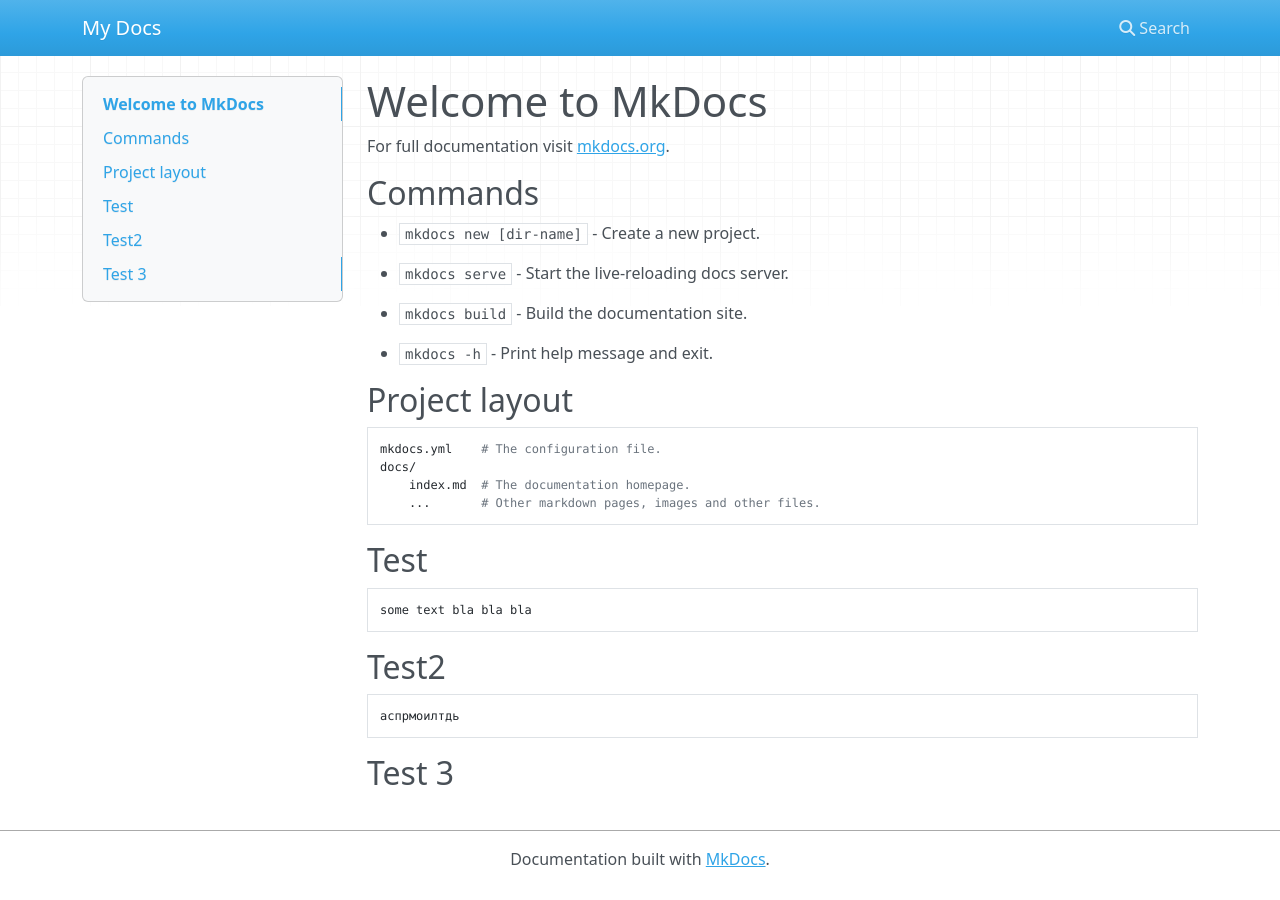
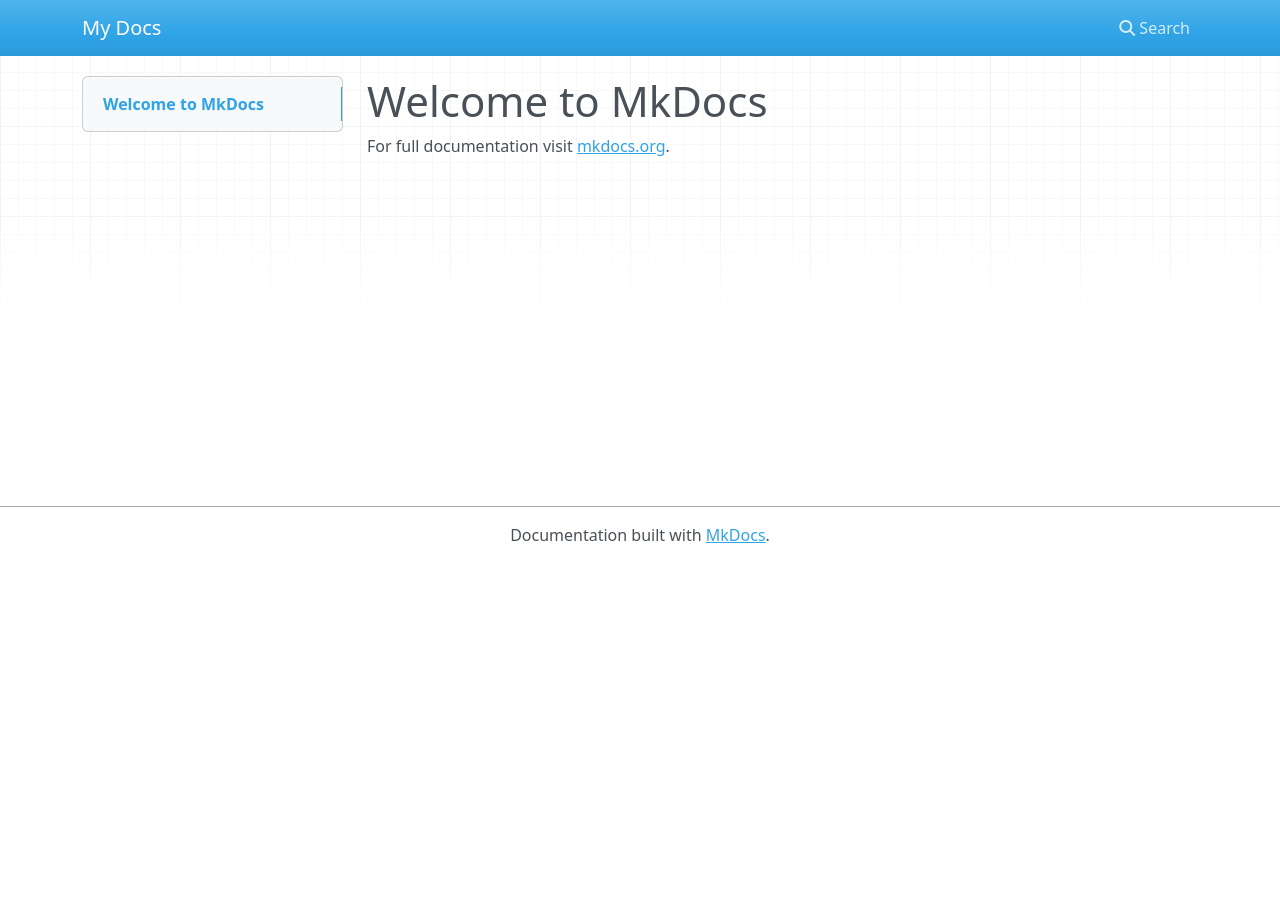
Before and after one commit to aggromarus/Markdown-mkdocs, an MkDocs documentation site: the page built from docs/index.md, in a window 1280 px wide. Built offline with MkDocs 1.6.1, drawn with Linux system fonts in a browser that asks for light colours; nearby versions of some CDN libraries.

Commit message:
#5 Проверка деплоя и обновления главной страницы

```diff
--- a/docs/index.md
+++ b/docs/index.md
@@ -2,30 +2,44 @@
 
 For full documentation visit [mkdocs.org](https://www.mkdocs.org).
 
-## Commands
+[//]: # (## Commands)
 
+[//]: # ()
+[//]: # ()
+[//]: # (* `mkdocs new [dir-name]` - Create a new project.)
 
-* `mkdocs new [dir-name]` - Create a new project.
+[//]: # ()
+[//]: # (* `mkdocs serve` - Start the live-reloading docs server.)
 
-* `mkdocs serve` - Start the live-reloading docs server.
+[//]: # ()
+[//]: # (* `mkdocs build` - Build the documentation site.)
 
-* `mkdocs build` - Build the documentation site.
+[//]: # ()
+[//]: # (* `mkdocs -h` - Print help message and exit.)
 
-* `mkdocs -h` - Print help message and exit.
+[//]: # ()
+[//]: # (## Project layout)
 
-## Project layout
+[//]: # ()
+[//]: # (    mkdocs.yml    # The configuration file.)
 
-    mkdocs.yml    # The configuration file.
-    docs/
-        index.md  # The documentation homepage.
-        ...       # Other markdown pages, images and other files.
+[//]: # (    docs/)
 
-## Test
+[//]: # (        index.md  # The documentation homepage.)
 
-    some text bla bla bla
+[//]: # (        ...       # Other markdown pages, images and other files.)
 
-## Test2
+[//]: # ()
+[//]: # (## Test)
 
-    аспрмоилтдь
+[//]: # ()
+[//]: # (    some text bla bla bla)
 
-## Test 3
+[//]: # ()
+[//]: # (## Test2)
+
+[//]: # ()
+[//]: # (    аспрмоилтдь)
+
+[//]: # ()
+[//]: # (## Test 3)
```
